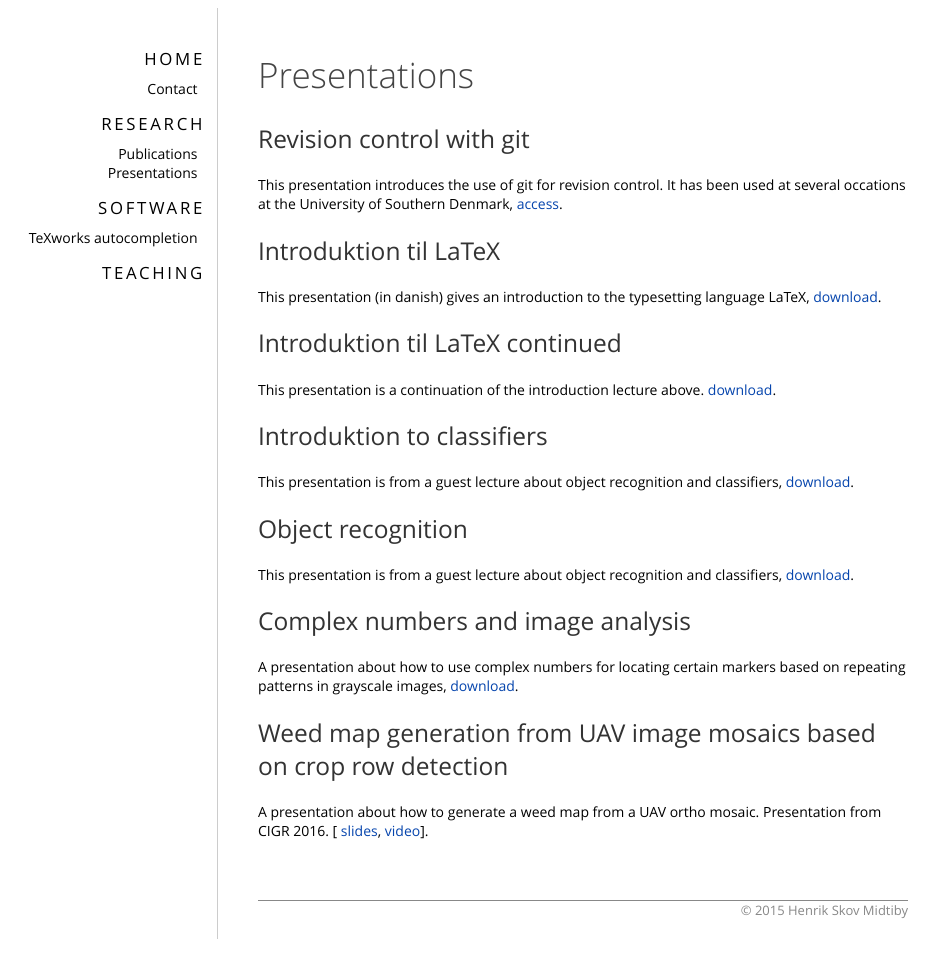
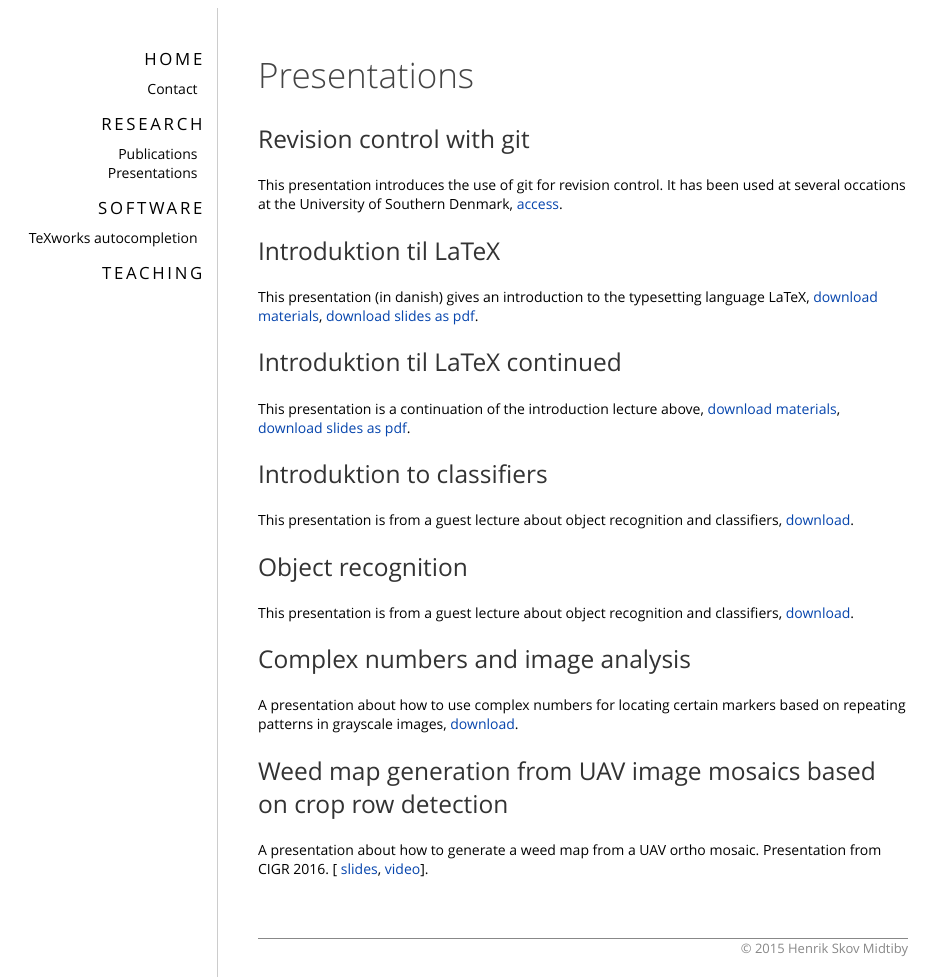
Before and after one commit to henrikmidtiby/henrikmidtiby.github.io, a Jekyll site: the page built from presentations.html, in a window 1280 px wide. Shown: the whole page, without its empty margins (3-942 px from the left). Built offline with Jekyll 4.4.1, drawn with Linux system fonts in a browser that asks for light colours; before the commit the page ends 939 px from its top, so only the background shows below that.

Commit message:
Made it easier to access the slides as pdf files directly.

```diff
--- a/presentations.html
+++ b/presentations.html
@@ -9,11 +9,13 @@ layout: base
 
 <h2>Introduktion til LaTeX</h2>
 <p>This presentation (in danish) gives an introduction to the typesetting language LaTeX,
-<a href="../downloads/IntroduktionTilLatex.zip">download</a>.</p>
+<a href="../downloads/IntroduktionTilLatex.zip">download materials</a>,
+<a href="../downloads/IntroduktionTilLatex.pdf">download slides as pdf</a>.</p>
 
 <h2>Introduktion til LaTeX continued</h2>
-<p>This presentation is a continuation of the introduction lecture above.
-<a href="../downloads/LatexContinued.zip">download</a>.</p>
+<p>This presentation is a continuation of the introduction lecture above,
+<a href="../downloads/LatexContinued.zip">download materials</a>,
+<a href="../downloads/LatexContinued.pdf">download slides as pdf</a>.</p>
 
 <h2>Introduktion to classifiers</h2>
 <p>This presentation is from a guest lecture about object recognition and classifiers,
```
Also changed, not shown: 2 other files.
